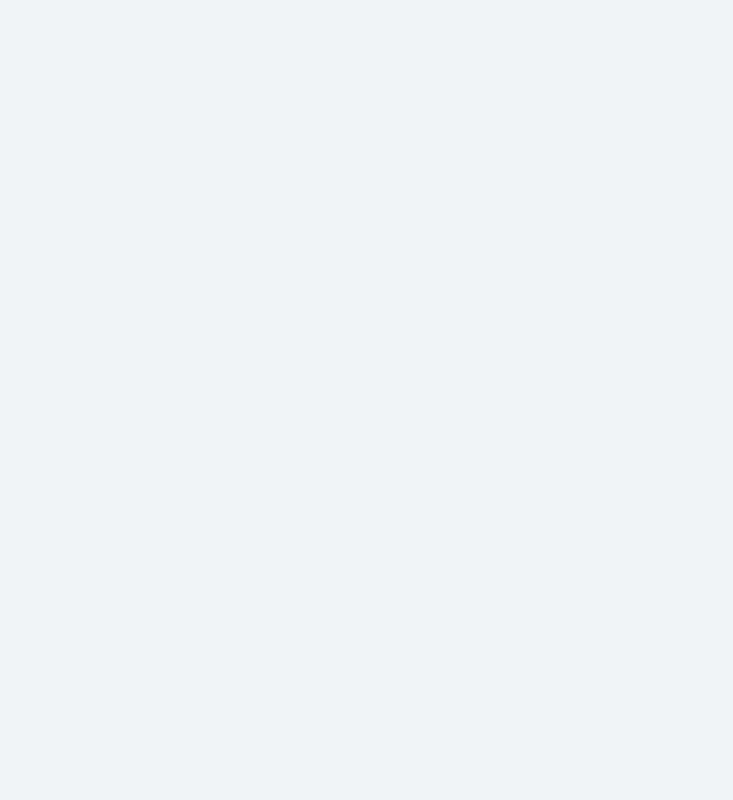
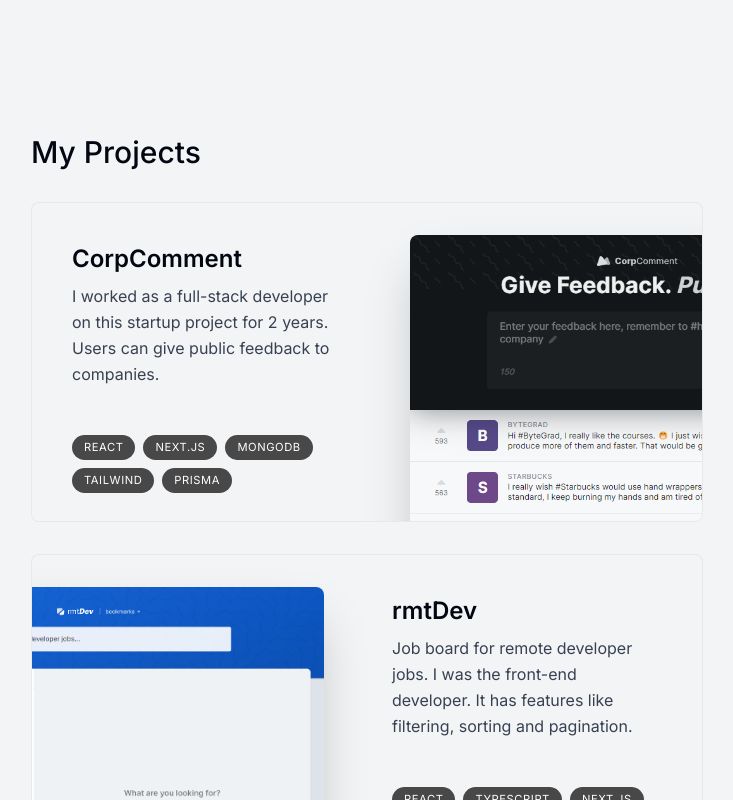
Before and after one commit to TOUFIK-Taha98/my_portfolio, a Next.js app: page / in a window 1280 px wide. Shown: the part 1180-1980 px from the top of the page, without its empty margins (273-1006 px from the left). Built offline with nearby package versions, Linux system fonts and the light colour scheme.

Commit message:
Projects sections

```diff
--- a/app/page.tsx
+++ b/app/page.tsx
@@ -1,5 +1,6 @@
 import About from "@/components/about";
 import Intro from "@/components/intro";
+import Projects from "@/components/projects";
 import SectionDivider from "@/components/section-divider";
 
 export default function Home() {
@@ -8,6 +9,7 @@
       <Intro />
       <SectionDivider />
       <About />
+      <Projects />
     </main>
   );
 }
--- /dev/null
+++ b/components/project.tsx
@@ -0,0 +1,71 @@
+"use client";
+
+import { useRef } from "react";
+import { projectsData } from "@/lib/data";
+import Image from "next/image";
+import { motion, useScroll, useTransform } from "framer-motion";
+
+type ProjectProps = (typeof projectsData)[number];
+
+export default function Project({
+  title,
+  description,
+  tags,
+  imageUrl,
+}: ProjectProps) {
+  const ref = useRef<HTMLDivElement>(null);
+  const { scrollYProgress } = useScroll({
+    target: ref,
+    offset: ["0 1", "1.33 1"],
+  });
+  const scaleProgess = useTransform(scrollYProgress, [0, 1], [0.8, 1]);
+  const opacityProgess = useTransform(scrollYProgress, [0, 1], [0.6, 1]);
+
+  return (
+    <motion.div
+      ref={ref}
+      style={{
+        scale: scaleProgess,
+        opacity: opacityProgess,
+      }}
+      className="group mb-3 sm:mb-8 last:mb-0"
+    >
+      <section className="bg-gray-100 max-w-[42rem] border border-black/5 rounded-lg overflow-hidden sm:pr-8 relative sm:h-[20rem] hover:bg-gray-200 transition sm:group-even:pl-8 dark:text-white dark:bg-white/10 dark:hover:bg-white/20">
+        <div className="pt-4 pb-7 px-5 sm:pl-10 sm:pr-2 sm:pt-10 sm:max-w-[50%] flex flex-col h-full sm:group-even:ml-[18rem]">
+          <h3 className="text-2xl font-semibold">{title}</h3>
+          <p className="mt-2 leading-relaxed text-gray-700 dark:text-white/70">
+            {description}
+          </p>
+          <ul className="flex flex-wrap mt-4 gap-2 sm:mt-auto">
+            {tags.map((tag, index) => (
+              <li
+                className="bg-black/[0.7] px-3 py-1 text-[0.7rem] uppercase tracking-wider text-white rounded-full dark:text-white/70"
+                key={index}
+              >
+                {tag}
+              </li>
+            ))}
+          </ul>
+        </div>
+
+        <Image
+          src={imageUrl}
+          alt="Project I worked on"
+          quality={95}
+          className="absolute hidden sm:block top-8 -right-40 w-[28.25rem] rounded-t-lg shadow-2xl
+        transition
+        group-hover:scale-[1.04]
+        group-hover:-translate-x-3
+        group-hover:translate-y-3
+        group-hover:-rotate-2
+
+        group-even:group-hover:translate-x-3
+        group-even:group-hover:translate-y-3
+        group-even:group-hover:rotate-2
+
+        group-even:right-[initial] group-even:-left-40"
+        />
+      </section>
+    </motion.div>
+  );
+}
--- /dev/null
+++ b/components/projects.tsx
@@ -0,0 +1,19 @@
+import React from "react";
+import SectionHeading from "./sections-heading";
+import { projectsData } from "@/lib/data";
+import Project from "./project";
+
+export default function Projects() {
+  return (
+    <section>
+      <SectionHeading>My projects</SectionHeading>
+      <div>
+        {projectsData.map((project, index) => (
+          <React.Fragment key={index}>
+            <Project key={index} {...project} />
+          </React.Fragment>
+        ))}
+      </div>
+    </section>
+  );
+}
```
